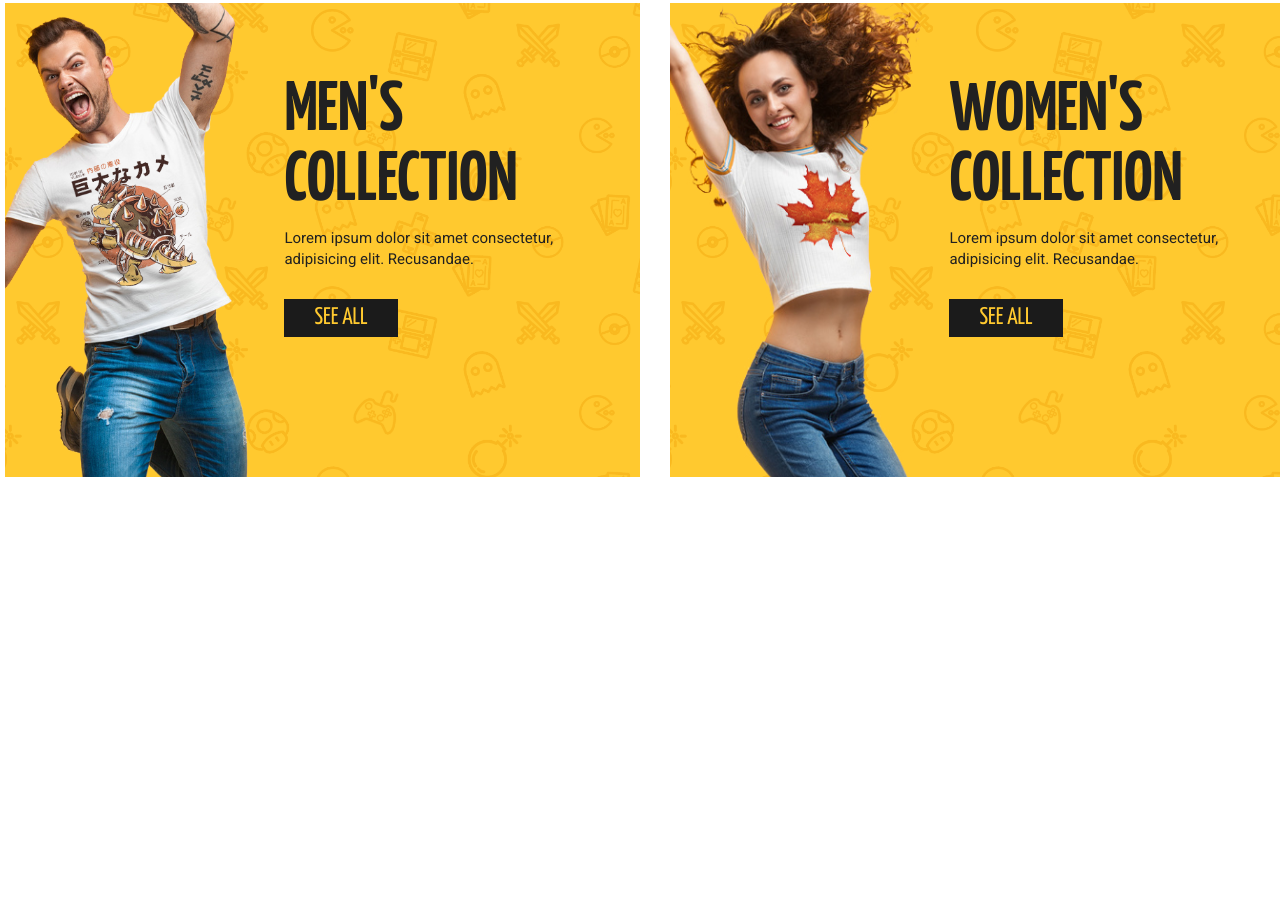
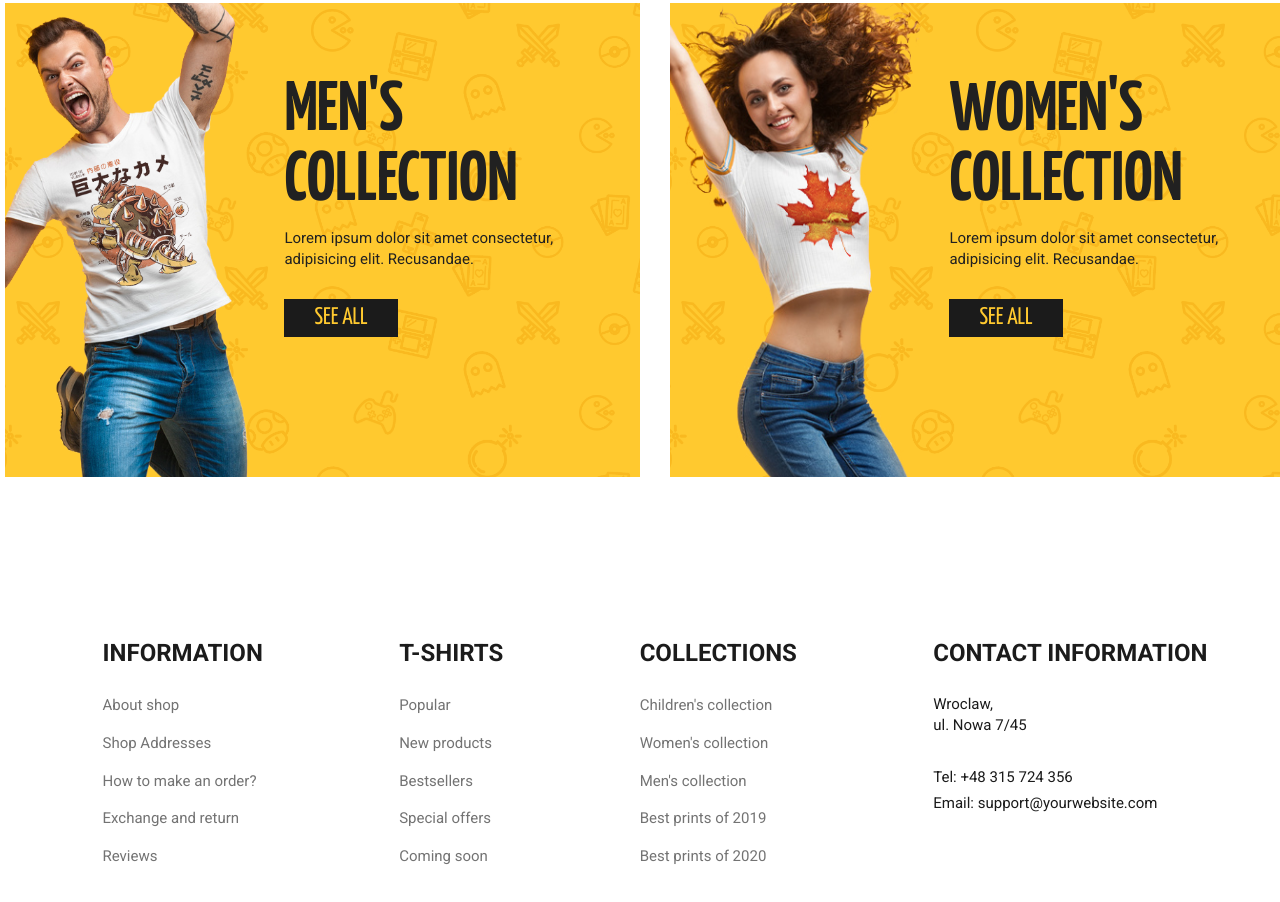
Before and after one commit to dmazanov/lost-shirt, a plain HTML site: page index.html in a window 1280 px wide. Shown: the part 2385-3287 px from the top of the page. Before the commit the page ends 2997 px from the top, so only its background shows below. Drawn offline with nearby package versions, Linux system fonts and the light colour scheme.

Commit message:
added markup and styles for footer menu

```diff
--- a/index.html
+++ b/index.html
@@ -169,6 +169,91 @@
         </ul>
       </div>
     </section>
+
+    <footer class="footer">
+      <div class="container footer__container">
+        <nav class="site-menu">
+          <ul class="site-menu__sections">
+            <li class="site-menu__col">
+              <h3 class="site-menu__title">Information</h3>
+              <ul class="site-menu__list">
+                  <li class="site-menu__item">
+                    <a href="#" class="site-menu__link">About shop</a>
+                  </li>
+                  <li class="site-menu__item">
+                    <a href="#" class="site-menu__link">Shop Addresses</a>
+                  </li>
+                  <li class="site-menu__item">
+                    <a href="#" class="site-menu__link">How to make an order?</a>
+                  </li>
+                  <li class="site-menu__item">
+                    <a href="#" class="site-menu__link">Exchange and return</a>
+                  </li>
+                  <li class="site-menu__item">
+                    <a href="#" class="site-menu__link">Reviews</a>
+                  </li>
+              </ul>
+            </li>
+            <li class="site-menu__col">
+              <h3 class="site-menu__title">T-shirts</h3>
+              <ul class="site-menu__list">
+                  <li class="site-menu__item">
+                    <a href="#" class="site-menu__link">Popular</a>
+                  </li>
+                  <li class="site-menu__item">
+                    <a href="#" class="site-menu__link">New products</a>
+                  </li>
+                  <li class="site-menu__item">
+                    <a href="#" class="site-menu__link">Bestsellers</a>
+                  </li>
+                  <li class="site-menu__item">
+                    <a href="#" class="site-menu__link">Special offers</a>
+                  </li>
+                  <li class="site-menu__item">
+                    <a href="#" class="site-menu__link">Coming soon</a>
+                  </li>
+              </ul>
+            </li>
+            <li class="site-menu__col">
+              <h3 class="site-menu__title">Collections</h3>
+              <ul class="site-menu__list">
+                  <li class="site-menu__item">
+                    <a href="#" class="site-menu__link">Children's collection</a>
+                  </li>
+                  <li class="site-menu__item">
+                    <a href="#" class="site-menu__link">Women's collection</a>
+                  </li>
+                  <li class="site-menu__item">
+                    <a href="#" class="site-menu__link">Men's collection</a>
+                  </li>
+                  <li class="site-menu__item">
+                    <a href="#" class="site-menu__link">Best prints of 2019</a>
+                  </li>
+                  <li class="site-menu__item">
+                    <a href="#" class="site-menu__link">Best prints of 2020</a>
+                  </li>
+              </ul>
+            </li>
+
+            <li class="stie-menu__col">
+              <h3 class="site-menu__title">Contact Information</h3>
+              <div class="site-menu__text">
+                Wroclaw, <br>
+                ul. Nowa 7/45
+              </div>
+              <div class="site-menu__text">
+                <a href="tel:+48315724356" class="site-menu__text-row">
+                    Tel: +48 315 724 356
+                </a>
+                <a href="mailto:support@yourwebsite.com" class="site-menu__text-row">
+                  Email: support@yourwebsite.com
+                </a>
+              </div>
+            </li>
+          </ul>
+        </nav>
+      </div>
+    </footer>
   </div>
 </body>
 </html>
--- a/main.css
+++ b/main.css
@@ -349,3 +349,60 @@ ul > li {
 .collections__desc {
   margin-bottom: 28px;
 }
+
+.footer {
+  margin-bottom: 115px;
+}
+
+.footer__container {
+  width: 1105px;
+}
+
+.site-menu__sections {
+  display: flex;
+  justify-content: space-between;
+}
+
+.site-menu__col {
+  margin-right: 20px;
+}
+
+.site-menu__col:last-child {
+  margin-right: 0;
+}
+
+.site-menu__title {
+  font-family: var(titlesFont);
+  font-size: 24px;
+  font-weight: bold;
+  color: var(--black);
+  text-transform: uppercase;
+  margin-bottom: 24px;
+}
+
+.site-menu__item {
+  margin-bottom: 15px;
+}
+
+.site-menu__link {
+  color: #737373;
+  font-size: 15px;
+  text-decoration: none;
+}
+
+.site-menu__link:hover {
+  color: var(--red);
+}
+
+.site-menu__text {
+  font-size: 15px;
+  color: var(--black);
+  margin-bottom: 30px;
+}
+
+.site-menu__text-row {
+  display: block;
+  color: inherit;
+  text-decoration: none;
+  margin-bottom: 5px;
+}
```
